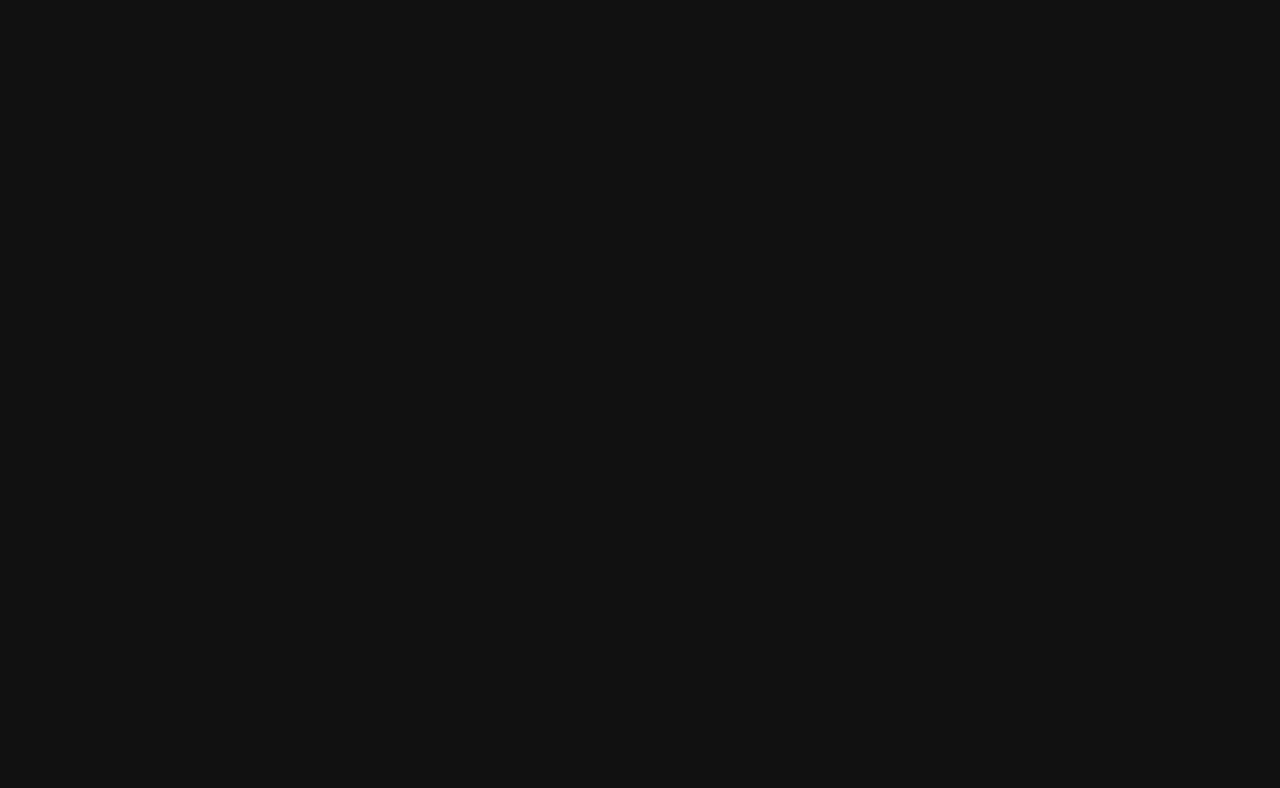
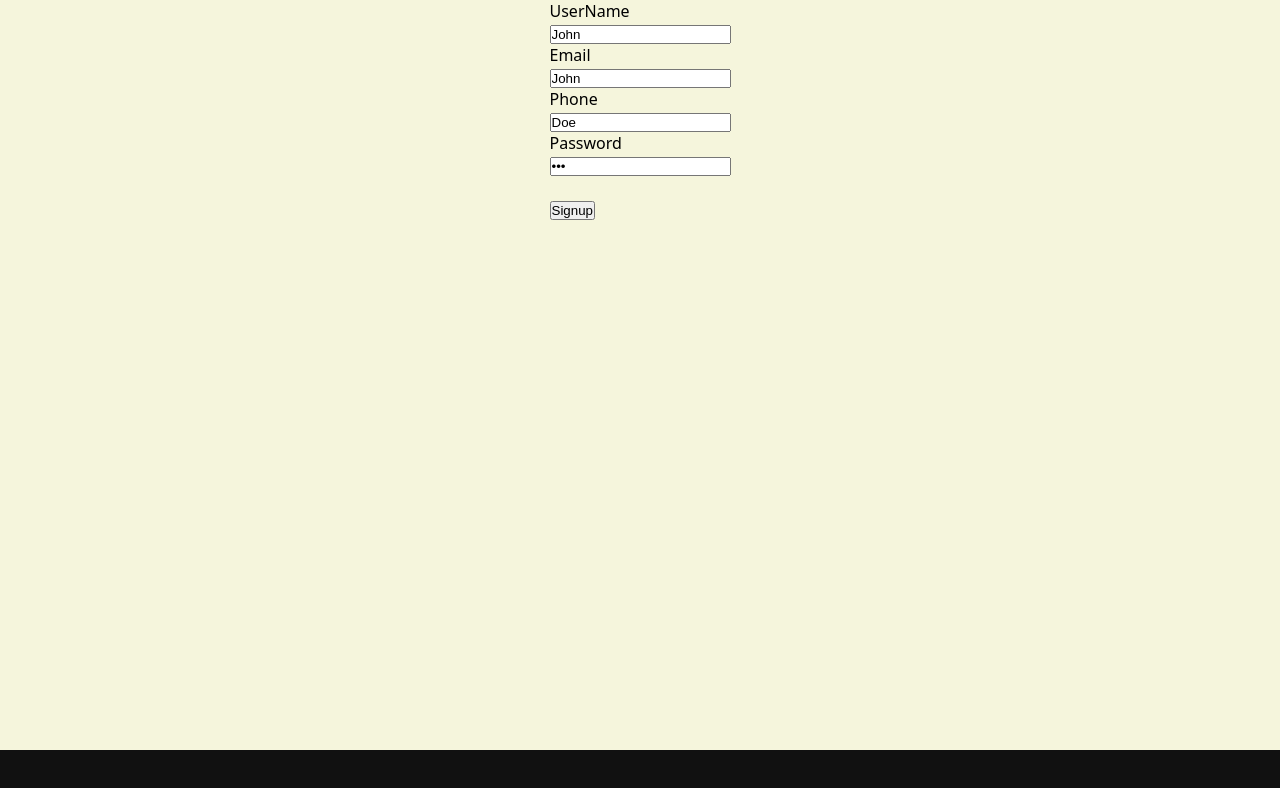
Before and after one commit to thahsree/netflix_clone, a React (Create React App) app: page /signup in a window 1280 px wide. Before the commit this address had no page. Shown: the top 788 px of the page. Built offline with nearby package versions, Linux system fonts and the light colour scheme.

Commit message:
New SignUp Page

```diff
--- a/src/components/Signup/SignUp.css
+++ b/src/components/Signup/SignUp.css
@@ -0,0 +1,35 @@
+
+
+  .signupParentDiv .input {
+    border-top-color: transparent;
+    border-left-color: transparent;
+    border-right-color: transparent;
+    outline-color: transparent;
+  }
+
+  .signupParentDiv button {
+    width: 100%;
+    height: 48px;
+    /* border-color: transparent; */
+    background-color: #002f34;
+    color: whitesmoke;
+    font-weight: 900;
+  }
+  .signupParentDiv button:hover {
+    background-color: white;
+    color: #002f34;
+    border: 2px solid #002f34;
+  }
+
+  .signupParentDiv a {
+    display: flex;
+    justify-content: center;
+    cursor: pointer;
+  }
+  .signUpMain{
+    display: flex;
+    justify-content: center;
+    background-color: beige;
+    height: 750px;
+    width: 100%;
+  }
--- a/src/components/Signup/SignUp.js
+++ b/src/components/Signup/SignUp.js
@@ -1,15 +1,56 @@
 import React from 'react'
+import './SignUp.css'
 
 function SignUp() {
   return (
-    <div>
+   <div className='signUpMain'>
+     <div className='signUpParentDiv'>
       <form>
-        <div>
-
-
-        </div>
+        <label>UserName</label>
+        <br/>
+        <input
+         className='input'
+         type='text'
+         id='fname'
+         name='name'
+         defaultValue="John"
+        />
+        <br/>
+        <label htmlFor="fname">Email</label>
+          <br />
+          <input
+            className="input"
+            type="email"
+            id="fname"
+            name="email"
+            defaultValue="John"
+          />
+          <br />
+          <label htmlFor="lname">Phone</label>
+          <br />
+          <input
+            className="input"
+            type="text"
+            id="lname"
+            name="phone"
+            defaultValue="Doe"
+          />
+          <br />
+          <label htmlFor="lname">Password</label>
+          <br />
+          <input
+            className="input"
+            type="password"
+            id="lname"
+            name="password"
+            defaultValue="Doe"
+          />
+          <br />
+          <br />
+          <button>Signup</button>
       </form>
     </div>
+   </div>
   )
 }
 
```
